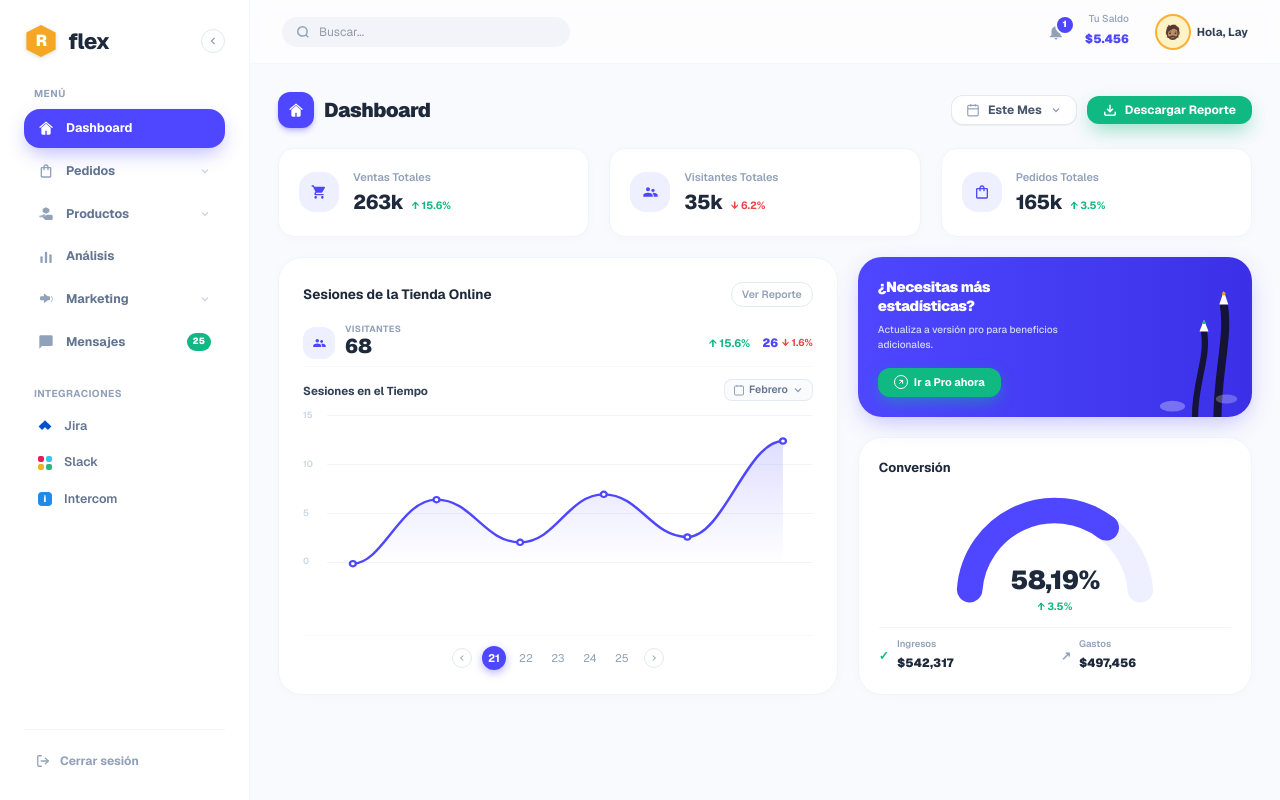
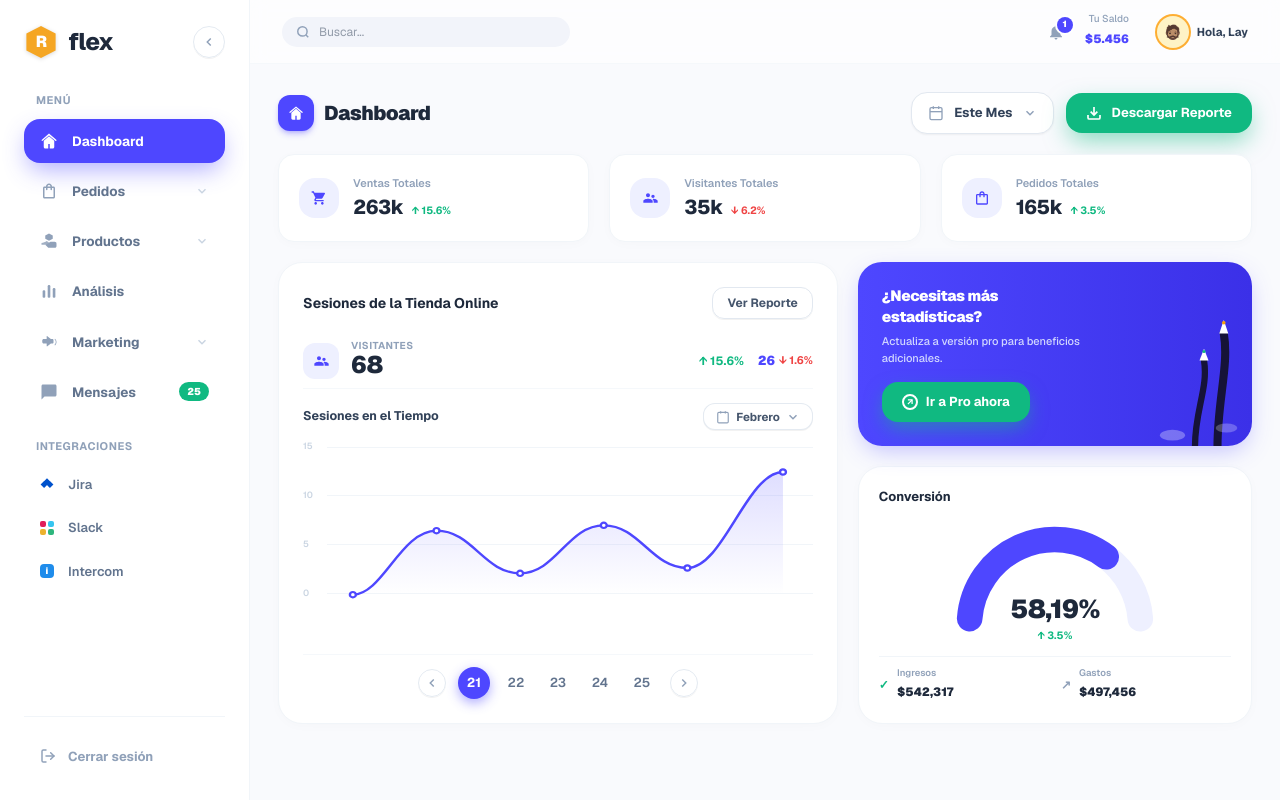
Before and after one commit to simviz12/tareaa2, a Next.js app: page / in a window 1280 px wide. Built offline with nearby package versions, Linux system fonts and the light colour scheme.

Commit message:
style: enlarge button sizes and touch targets across all components

```diff
--- a/app/page.tsx
+++ b/app/page.tsx
@@ -193,29 +193,29 @@ export default function DashboardPage() {
       <aside className="w-full lg:w-[240px] xl:w-[250px] bg-white p-6 border-b lg:border-b-0 lg:border-r border-slate-100 flex flex-col justify-between shrink-0 min-h-screen">
         <div>
           {/* Header del Sidebar: Logo Hexágono Amarillo + Flecha Circular */}
-          <div className="flex items-center justify-between mb-7">
+          <div className="flex items-center justify-between mb-8">
             <div className="flex items-center gap-2.5">
                 <HexagonLogo />
-                <span className="text-[22px] font-extrabold tracking-tight text-[#1E293B]">flex</span>
+                <span className="text-[24px] font-extrabold tracking-tight text-[#1E293B]">flex</span>
               </div>
 
               <button
                 type="button"
                 aria-label="Colapsar"
-                className="w-6 h-6 rounded-full border border-slate-200 flex items-center justify-center text-slate-400 hover:text-slate-600 hover:border-slate-300 transition-colors"
+                className="w-8 h-8 rounded-full border border-slate-200/90 flex items-center justify-center text-slate-400 hover:text-slate-700 hover:border-slate-300 shadow-2xs transition-colors"
               >
-                <svg className="w-3 h-3" viewBox="0 0 24 24" fill="none" stroke="currentColor" strokeWidth="2.5">
+                <svg className="w-3.5 h-3.5" viewBox="0 0 24 24" fill="none" stroke="currentColor" strokeWidth="2.5">
                   <polyline points="15 18 9 12 15 6" />
                 </svg>
               </button>
             </div>
 
-            {/* Menú Principal Compacto */}
+            {/* Menú Principal */}
             <div className="mb-6">
-              <span className="text-[10px] font-bold tracking-wider text-slate-400 uppercase block mb-2 px-2.5">
+              <span className="text-[11px] font-bold tracking-wider text-slate-400 uppercase block mb-2.5 px-3">
                 Menú
               </span>
-              <nav className="space-y-1">
+              <nav className="space-y-1.5">
                 {menuItems.map((item) => {
                   const isActive = activeMenu === item.name;
                   const IconComponent = item.icon;
@@ -223,30 +223,30 @@ export default function DashboardPage() {
                     <button
                       key={item.name}
                       onClick={() => setActiveMenu(item.name)}
-                      className={`w-full flex items-center justify-between px-3.5 py-2.5 rounded-2xl text-[12.5px] font-bold transition-all duration-150 group ${
+                      className={`w-full flex items-center justify-between px-4 py-3 rounded-2xl text-[13.5px] font-bold transition-all duration-150 group ${
                         isActive
-                          ? "bg-[#4E47FF] text-white shadow-[0_8px_20px_-4px_rgba(78,71,255,0.4)]"
-                          : "text-slate-500 hover:text-slate-800 hover:bg-slate-50/80"
+                          ? "bg-[#4E47FF] text-white shadow-[0_10px_24px_-4px_rgba(78,71,255,0.45)]"
+                          : "text-slate-500 hover:text-slate-800 hover:bg-slate-50"
                       }`}
                     >
-                      <div className="flex items-center gap-3">
+                      <div className="flex items-center gap-3.5">
                         <IconComponent
-                          className={`w-4 h-4 transition-transform group-hover:scale-105 ${
+                          className={`w-4.5 h-4.5 transition-transform group-hover:scale-105 ${
                             isActive ? "text-white" : "text-slate-400 group-hover:text-slate-700"
                           }`}
                         />
                         <span>{item.name}</span>
                       </div>
 
-                      <div className="flex items-center gap-1">
+                      <div className="flex items-center gap-1.5">
                         {item.badge && (
-                          <span className="bg-[#10B981] text-white text-[9px] font-black px-1.5 py-0.5 rounded-full">
+                          <span className="bg-[#10B981] text-white text-[10px] font-black px-2 py-0.5 rounded-full">
                             {item.badge}
                           </span>
                         )}
                         {item.hasSubmenu && (
                           <svg
-                            className={`w-3 h-3 transition-transform ${
+                            className={`w-3.5 h-3.5 transition-transform ${
                               isActive ? "text-white" : "text-slate-300 group-hover:text-slate-500"
                             }`}
                             viewBox="0 0 24 24"
@@ -264,16 +264,16 @@ export default function DashboardPage() {
               </nav>
             </div>
 
-            {/* Integraciones Compacto */}
+            {/* Integraciones */}
             <div>
-              <span className="text-[10px] font-bold tracking-wider text-slate-400 uppercase block mb-2 px-2.5">
+              <span className="text-[11px] font-bold tracking-wider text-slate-400 uppercase block mb-2.5 px-3">
                 Integraciones
               </span>
-              <div className="space-y-0.5">
+              <div className="space-y-1">
                 {integrations.map((item) => (
                   <button
                     key={item.name}
-                    className="w-full flex items-center gap-3 px-3.5 py-2 rounded-xl text-[12.5px] font-semibold text-slate-500 hover:text-slate-800 hover:bg-slate-50 transition-colors"
+                    className="w-full flex items-center gap-3.5 px-4 py-2.5 rounded-xl text-[13px] font-semibold text-slate-500 hover:text-slate-800 hover:bg-slate-50 transition-colors"
                   >
                     {item.icon}
                     <span>{item.name}</span>
@@ -284,9 +284,9 @@ export default function DashboardPage() {
           </div>
 
           {/* Botón de Cerrar Sesión */}
-          <div className="pt-4 border-t border-slate-100">
-            <button className="flex items-center gap-2.5 px-3 py-1.5 text-slate-400 hover:text-rose-600 text-[12px] font-bold rounded-xl hover:bg-rose-50/60 transition-all group w-full">
-              <LogoutIcon className="w-3.5 h-3.5 text-slate-400 group-hover:text-rose-600 transition-colors" />
+          <div className="pt-5 border-t border-slate-100">
+            <button className="flex items-center gap-3 px-4 py-2.5 text-slate-400 hover:text-rose-600 text-[13px] font-bold rounded-xl hover:bg-rose-50/60 transition-all group w-full">
+              <LogoutIcon className="w-4 h-4 text-slate-400 group-hover:text-rose-600 transition-colors" />
               <span>Cerrar sesión</span>
             </button>
           </div>
@@ -343,24 +343,24 @@ export default function DashboardPage() {
                 <h1 className="text-xl font-black text-[#1E293B] tracking-tight">Dashboard</h1>
               </div>
 
-              <div className="flex items-center gap-2.5">
+              <div className="flex items-center gap-3">
                 {/* Selector de Período Temporal */}
-                <button className="flex items-center gap-2 bg-white border border-slate-200/90 hover:border-slate-300 px-3.5 py-1.5 rounded-xl text-xs font-bold text-slate-600 shadow-2xs transition-all hover:bg-slate-50">
-                  <svg className="w-3.5 h-3.5 text-slate-400" viewBox="0 0 24 24" fill="none" stroke="currentColor" strokeWidth="2">
+                <button className="flex items-center gap-2.5 bg-white border border-slate-200 hover:border-slate-300 px-4 py-2.5 rounded-2xl text-[13px] font-bold text-slate-700 shadow-xs transition-all hover:bg-slate-50">
+                  <svg className="w-4 h-4 text-slate-400" viewBox="0 0 24 24" fill="none" stroke="currentColor" strokeWidth="2">
                     <rect x="3" y="4" width="18" height="18" rx="2" />
                     <line x1="16" y1="2" x2="16" y2="6" />
                     <line x1="8" y1="2" x2="8" y2="6" />
                     <line x1="3" y1="10" x2="21" y2="10" />
                   </svg>
                   <span>Este Mes</span>
-                  <svg className="w-3 h-3 text-slate-400" viewBox="0 0 24 24" fill="none" stroke="currentColor" strokeWidth="2.5">
+                  <svg className="w-3.5 h-3.5 text-slate-400" viewBox="0 0 24 24" fill="none" stroke="currentColor" strokeWidth="2.5">
                     <polyline points="6 9 12 15 18 9" />
                   </svg>
                 </button>
 
                 {/* Botón Verde Descargar Reporte con Sombra Verde Marcada */}
-                <button className="flex items-center gap-2 bg-[#10B981] hover:bg-[#059669] text-white text-xs font-bold px-4 py-1.5 rounded-xl shadow-[0_8px_20px_-3px_rgba(16,185,129,0.45)] hover:scale-[1.02] active:scale-[0.98] transition-all">
-                  <svg className="w-3.5 h-3.5" viewBox="0 0 24 24" fill="none" stroke="currentColor" strokeWidth="2.5">
+                <button className="flex items-center gap-2.5 bg-[#10B981] hover:bg-[#059669] text-white text-[13px] font-bold px-5 py-2.5 rounded-2xl shadow-[0_10px_24px_-3px_rgba(16,185,129,0.5)] hover:scale-[1.02] active:scale-[0.98] transition-all">
+                  <svg className="w-4 h-4" viewBox="0 0 24 24" fill="none" stroke="currentColor" strokeWidth="2.5">
                     <path d="M21 15v4a2 2 0 0 1-2 2H5a2 2 0 0 1-2-2v-4" />
                     <polyline points="7 10 12 15 17 10" />
                     <line x1="12" y1="15" x2="12" y2="3" />
@@ -430,32 +430,32 @@ export default function DashboardPage() {
               <div className="lg:col-span-7 bg-white p-5 lg:p-6 rounded-3xl border border-slate-100 shadow-[0_2px_12px_rgba(0,0,0,0.02)] flex flex-col justify-between">
                 <div>
                   {/* Título de Sesiones + Botón Ver Reporte */}
-                  <div className="flex items-center justify-between mb-3">
-                    <h2 className="text-[13.5px] font-bold text-[#1E293B]">Sesiones de la Tienda Online</h2>
-                    <button className="text-[10.5px] font-semibold text-slate-400 border border-slate-200/90 rounded-xl px-2.5 py-1 hover:bg-slate-50 hover:text-slate-800 transition-colors">
+                  <div className="flex items-center justify-between mb-3.5">
+                    <h2 className="text-[14px] font-bold text-[#1E293B]">Sesiones de la Tienda Online</h2>
+                    <button className="text-[12px] font-bold text-slate-600 border border-slate-200 rounded-xl px-3.5 py-1.5 hover:bg-slate-50 hover:text-slate-900 shadow-2xs transition-all">
                       Ver Reporte
                     </button>
                   </div>
 
                   {/* Detalle Visitantes 68 y porcentajes */}
-                  <div className="flex items-center justify-between py-1.5 border-b border-slate-100/70 mb-3">
-                    <div className="flex items-center gap-2.5">
-                      <div className="w-8 h-8 rounded-xl bg-[#EEF0FF] flex items-center justify-center text-[#4E47FF]">
-                        <TwoUsersIcon className="w-3.5 h-3.5 text-[#4E47FF]" />
+                  <div className="flex items-center justify-between py-2 border-b border-slate-100/70 mb-3.5">
+                    <div className="flex items-center gap-3">
+                      <div className="w-9 h-9 rounded-xl bg-[#EEF0FF] flex items-center justify-center text-[#4E47FF]">
+                        <TwoUsersIcon className="w-4 h-4 text-[#4E47FF]" />
                       </div>
                       <div>
-                        <span className="text-[9px] uppercase font-bold tracking-wider text-slate-400 block leading-none mb-0.5">Visitantes</span>
-                        <span className="text-xl font-black text-[#1E293B] leading-none">68</span>
+                        <span className="text-[10px] uppercase font-bold tracking-wider text-slate-400 block leading-none mb-0.5">Visitantes</span>
+                        <span className="text-2xl font-black text-[#1E293B] leading-none">68</span>
                       </div>
                     </div>
 
-                    <div className="flex items-center gap-3 text-[11px] font-bold">
+                    <div className="flex items-center gap-3.5 text-[12px] font-bold">
                       <span className="inline-flex items-center text-[#10B981]">
                         ↑ 15.6%
                       </span>
                       <div className="flex items-center gap-1">
-                        <span className="text-[#4E47FF] font-black text-xs">26</span>
-                        <span className="inline-flex items-center text-[#EF4444] text-[10px]">
+                        <span className="text-[#4E47FF] font-black text-[13px]">26</span>
+                        <span className="inline-flex items-center text-[#EF4444] text-[11px]">
                           ↓ 1.6%
                         </span>
                       </div>
@@ -463,16 +463,16 @@ export default function DashboardPage() {
                   </div>
 
                   {/* Selector de Mes: Sesiones en el Tiempo */}
-                  <div className="flex items-center justify-between mb-2">
-                    <span className="text-[11.5px] font-bold text-slate-700">Sesiones en el Tiempo</span>
-                    <button className="flex items-center gap-1 text-[10.5px] font-semibold text-slate-500 bg-slate-50/70 border border-slate-200/80 rounded-lg px-2 py-0.5 hover:bg-slate-100 transition-colors">
-                      <svg className="w-3 h-3 text-slate-400" viewBox="0 0 24 24" fill="none" stroke="currentColor" strokeWidth="2">
+                  <div className="flex items-center justify-between mb-2.5">
+                    <span className="text-[12.5px] font-bold text-slate-700">Sesiones en el Tiempo</span>
+                    <button className="flex items-center gap-1.5 text-[11.5px] font-bold text-slate-600 bg-white border border-slate-200/90 rounded-xl px-3 py-1 hover:bg-slate-50 shadow-2xs transition-all">
+                      <svg className="w-3.5 h-3.5 text-slate-400" viewBox="0 0 24 24" fill="none" stroke="currentColor" strokeWidth="2">
                         <rect x="3" y="4" width="18" height="18" rx="2" />
                         <line x1="16" y1="2" x2="16" y2="6" />
                         <line x1="8" y1="2" x2="8" y2="6" />
                       </svg>
                       <span>Febrero</span>
-                      <svg className="w-3 h-3 text-slate-400" viewBox="0 0 24 24" fill="none" stroke="currentColor" strokeWidth="2.5">
+                      <svg className="w-3.5 h-3.5 text-slate-400" viewBox="0 0 24 24" fill="none" stroke="currentColor" strokeWidth="2.5">
                         <polyline points="6 9 12 15 18 9" />
                       </svg>
                     </button>
@@ -555,26 +555,26 @@ export default function DashboardPage() {
                   </div>
                 </div>
 
-                {/* Barra de Fechas del Calendario Inferior (Día 21 pequeño y elegante) */}
-                <div className="flex items-center justify-center gap-2.5 mt-3 pt-2.5 border-t border-slate-100/60">
+                {/* Barra de Fechas del Calendario Inferior */}
+                <div className="flex items-center justify-center gap-3 mt-4 pt-3 border-t border-slate-100/70">
                   <button
                     type="button"
                     aria-label="Anterior"
-                    className="w-5 h-5 rounded-full border border-slate-200 flex items-center justify-center text-slate-400 hover:text-slate-600 transition-colors"
+                    className="w-7 h-7 rounded-full border border-slate-200/90 flex items-center justify-center text-slate-400 hover:text-slate-700 hover:border-slate-300 shadow-2xs transition-colors"
                   >
-                    <svg className="w-2.5 h-2.5" viewBox="0 0 24 24" fill="none" stroke="currentColor" strokeWidth="2.5">
+                    <svg className="w-3.5 h-3.5" viewBox="0 0 24 24" fill="none" stroke="currentColor" strokeWidth="2.5">
                       <polyline points="15 18 9 12 15 6" />
                     </svg>
                   </button>
-                  <div className="flex items-center gap-2">
+                  <div className="flex items-center gap-2.5">
                     {calendarDays.map((day) => (
                       <button
                         key={day}
                         onClick={() => setSelectedDay(day)}
-                        className={`w-6 h-6 rounded-full text-[11px] flex items-center justify-center transition-all ${
+                        className={`w-8 h-8 rounded-full text-[13px] flex items-center justify-center transition-all ${
                           selectedDay === day
-                            ? "bg-[#4E47FF] text-white font-bold shadow-[0_3px_8px_rgba(78,71,255,0.4)]"
-                            : "text-slate-400 hover:text-slate-700 hover:bg-slate-100"
+                            ? "bg-[#4E47FF] text-white font-bold shadow-[0_4px_12px_rgba(78,71,255,0.45)]"
+                            : "text-slate-500 font-semibold hover:text-slate-800 hover:bg-slate-100"
                         }`}
                       >
                         {day}
@@ -584,9 +584,9 @@ export default function DashboardPage() {
                   <button
                     type="button"
                     aria-label="Siguiente"
-                    className="w-5 h-5 rounded-full border border-slate-200 flex items-center justify-center text-slate-400 hover:text-slate-600 transition-colors"
+                    className="w-7 h-7 rounded-full border border-slate-200/90 flex items-center justify-center text-slate-400 hover:text-slate-700 hover:border-slate-300 shadow-2xs transition-colors"
                   >
-                    <svg className="w-2.5 h-2.5" viewBox="0 0 24 24" fill="none" stroke="currentColor" strokeWidth="2.5">
+                    <svg className="w-3.5 h-3.5" viewBox="0 0 24 24" fill="none" stroke="currentColor" strokeWidth="2.5">
                       <polyline points="9 18 15 12 9 6" />
                     </svg>
                   </button>
@@ -597,7 +597,7 @@ export default function DashboardPage() {
               <div className="lg:col-span-5 flex flex-col gap-5">
 
                 {/* Banner Promocional Morado con Ilustración Fiel (caminos oscuros y nubes) */}
-                <div className="bg-gradient-to-r from-[#4E47FF] to-[#3B30E8] p-5 rounded-3xl text-white shadow-[0_8px_25px_-5px_rgba(78,71,255,0.35)] relative overflow-hidden flex flex-col justify-between min-h-[160px]">
+                <div className="bg-gradient-to-r from-[#4E47FF] to-[#3B30E8] p-6 rounded-3xl text-white shadow-[0_8px_25px_-5px_rgba(78,71,255,0.35)] relative overflow-hidden flex flex-col justify-between min-h-[175px]">
                   {/* Ilustración Vectorial Fiel con caminos oscuros ondulados, nubes y lápiz/cohete ascendente */}
                   <div className="absolute right-3 bottom-0 pointer-events-none select-none">
                     <svg className="w-36 h-36" viewBox="0 0 160 160" fill="none">
@@ -618,16 +618,16 @@ export default function DashboardPage() {
                   </div>
 
                   <div className="relative z-10 max-w-[210px]">
-                    <h3 className="text-[14.5px] font-black tracking-tight mb-1.5 leading-snug">¿Necesitas más estadísticas?</h3>
-                    <p className="text-[10px] text-indigo-100/90 font-medium leading-normal mb-3.5">
+                    <h3 className="text-[15px] font-black tracking-tight mb-1.5 leading-snug">¿Necesitas más estadísticas?</h3>
+                    <p className="text-[11px] text-indigo-100/90 font-medium leading-normal mb-4">
                       Actualiza a versión pro para beneficios adicionales.
                     </p>
                   </div>
 
                   <div className="relative z-10">
-                    <button className="bg-[#10B981] hover:bg-[#059669] text-white text-[11px] font-bold px-4 py-1.5 rounded-xl flex items-center gap-1.5 shadow-[0_6px_16px_-3px_rgba(16,185,129,0.55)] hover:scale-[1.02] active:scale-[0.98] transition-all">
-                      <div className="w-3.5 h-3.5 rounded-full border border-white flex items-center justify-center">
-                        <svg className="w-2 h-2" viewBox="0 0 24 24" fill="none" stroke="currentColor" strokeWidth="3">
+                    <button className="bg-[#10B981] hover:bg-[#059669] text-white text-[13px] font-bold px-5 py-2.5 rounded-2xl flex items-center gap-2 shadow-[0_8px_20px_-3px_rgba(16,185,129,0.55)] hover:scale-[1.02] active:scale-[0.98] transition-all">
+                      <div className="w-4 h-4 rounded-full border-2 border-white flex items-center justify-center">
+                        <svg className="w-2.5 h-2.5" viewBox="0 0 24 24" fill="none" stroke="currentColor" strokeWidth="3">
                           <line x1="7" y1="17" x2="17" y2="7" />
                           <polyline points="7 7 17 7 17 17" />
                         </svg>
```
